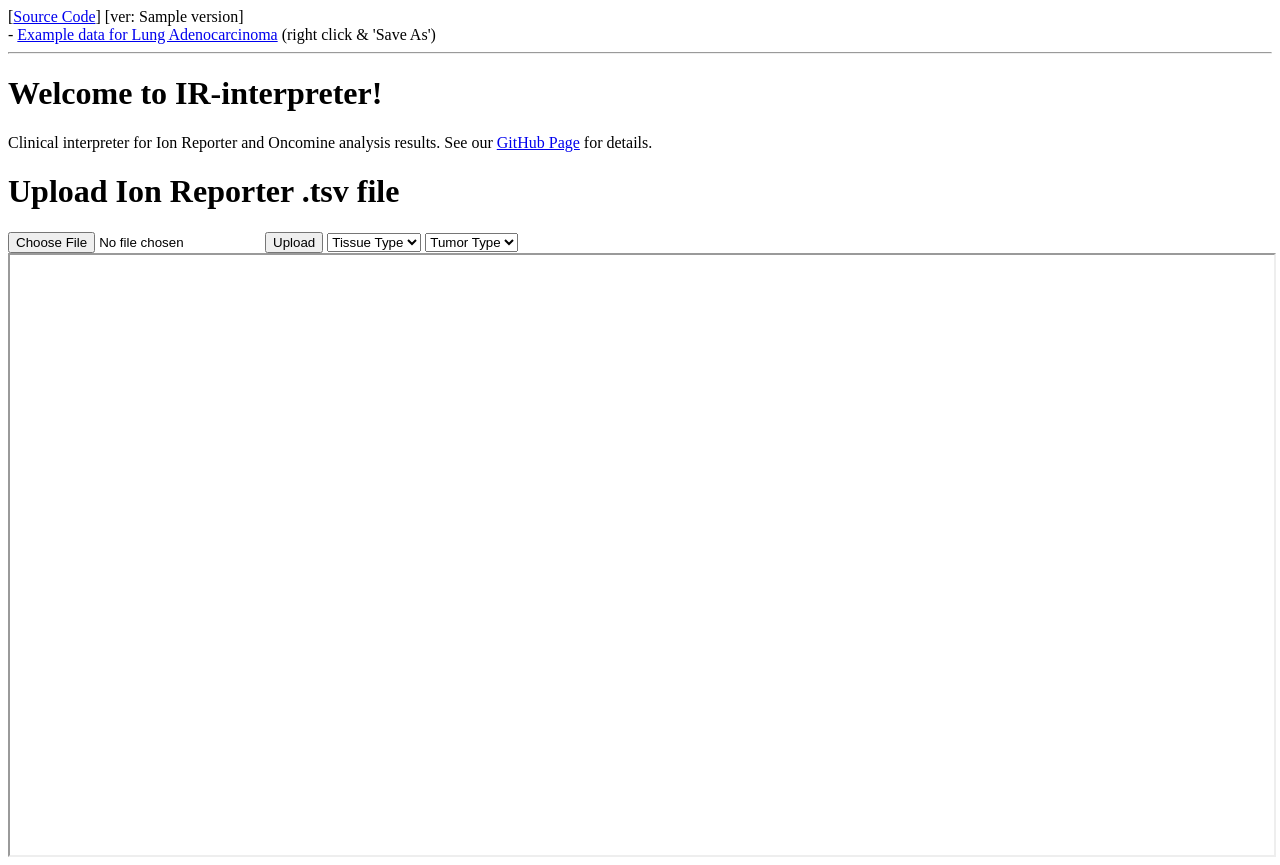
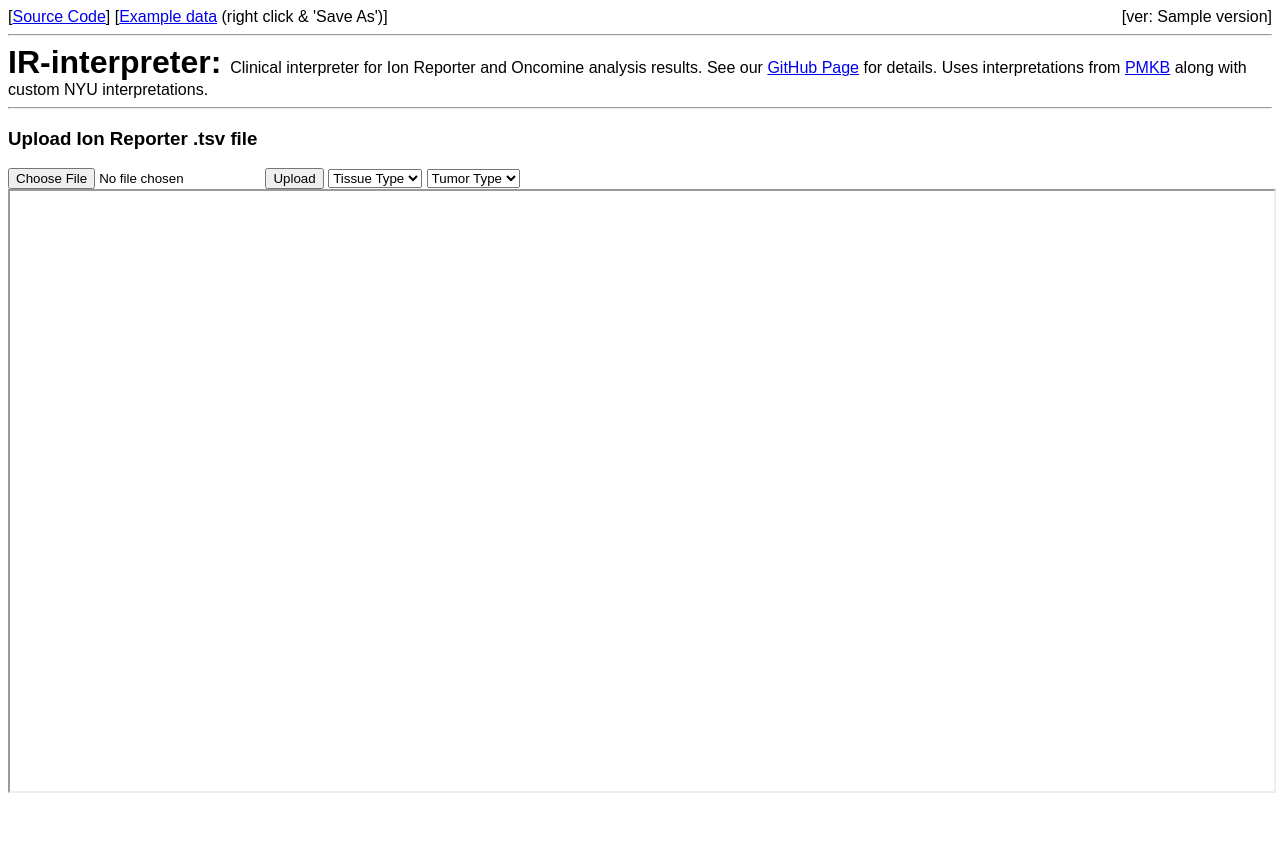
Before and after one commit to NYU-Molecular-Pathology/IR-interpreter, a Django app: template interpreter/templates/interpreter/index.html in a window 1280 px wide. After the commit the page ends 793 px from the top, so only its background shows below. Run offline with Django 3.2, Linux system fonts and the light colour scheme; tables that the repository leaves empty hold one stand-in row (values such as "Sample post"); the template is opened without the code that fills it: values that come from a table or form of the project are taken from there, most other values are stand-ins (such as "Sample title", 1, 10 or a date in 2020); parts of the project's set-up code (start-up, migrations or seed data) failed here and were passed over.

Commit message:
change font and alignments in html

```diff
--- a/interpreter/templates/interpreter/index.html
+++ b/interpreter/templates/interpreter/index.html
@@ -1,19 +1,32 @@
 <!DOCTYPE html>
 <html lang="en">
+    <style>
+        * {
+          font-family: sans-serif;
+        }
+    </style>
     <head>
       <title>IR-interpreter</title>
     </head>
-    <body>
-        <div>
+    <body >
+        <div style="width: 75%; float:left;">
             [<a href="https://github.com/NYU-Molecular-Pathology/IR-interpreter">Source Code</a>]
+            [<a href="https://raw.githubusercontent.com/NYU-Molecular-Pathology/IR-interpreter/master/example-data/Seraseq-DNA_RNA-07252018_v1_79026a9c-e0ff-4a32-9686-ead82c35f793-2018-08-21-15-00-11200.tsv">Example data</a> (right click & 'Save As')]
+        </div>
+        <div style="width: 25%; float:right; align:right; text-align: right;">
             [ver: {{ version }}]
         </div>
-        - <a href="https://raw.githubusercontent.com/NYU-Molecular-Pathology/IR-interpreter/master/example-data/Seraseq-DNA_RNA-07252018_v1_79026a9c-e0ff-4a32-9686-ead82c35f793-2018-08-21-15-00-11200.tsv">Example data for Lung Adenocarcinoma</a> (right click & 'Save As')
+        <br>
         <hr>
-        <h1>Welcome to IR-interpreter!</h1>
-        Clinical interpreter for Ion Reporter and Oncomine analysis results.
-        See our <a href="https://github.com/NYU-Molecular-Pathology/IR-interpreter">GitHub Page</a> for details.
+        <div>
+            <h1 style='display:inline'>IR-interpreter: </h1>
+            <p style='display:inline'>Clinical interpreter for Ion Reporter and Oncomine analysis results.
+            See our <a href="https://github.com/NYU-Molecular-Pathology/IR-interpreter">GitHub Page</a> for details. Uses interpretations from <a href="https://pmkb.weill.cornell.edu/">PMKB</a> along with custom NYU interpretations.</p>
+        </div>
+        <hr>
+        <div>
         {% include "./upload.html" %}
         {% block upload %}{% endblock %}
+        </div>
     </body>
 </html>
--- a/interpreter/templates/interpreter/upload.html
+++ b/interpreter/templates/interpreter/upload.html
@@ -1,5 +1,5 @@
 {% block upload %}
-<h1>Upload Ion Reporter .tsv file</h1>
+<h3>Upload Ion Reporter .tsv file</h3>
 <form method=post enctype=multipart/form-data action=/upload/ target=output>
     {% csrf_token %}
     <input type=file name=irtable>
--- a/interpreter/templates/report.html
+++ b/interpreter/templates/report.html
@@ -3,6 +3,11 @@
 {% load unique %}
 <!DOCTYPE html>
 <html lang="en">
+<style>
+    * {
+      font-family: sans-serif;
+    }
+</style>
 <head>
    <meta charset="utf-8"/>
     <title>IR Interpreter</title>
```
